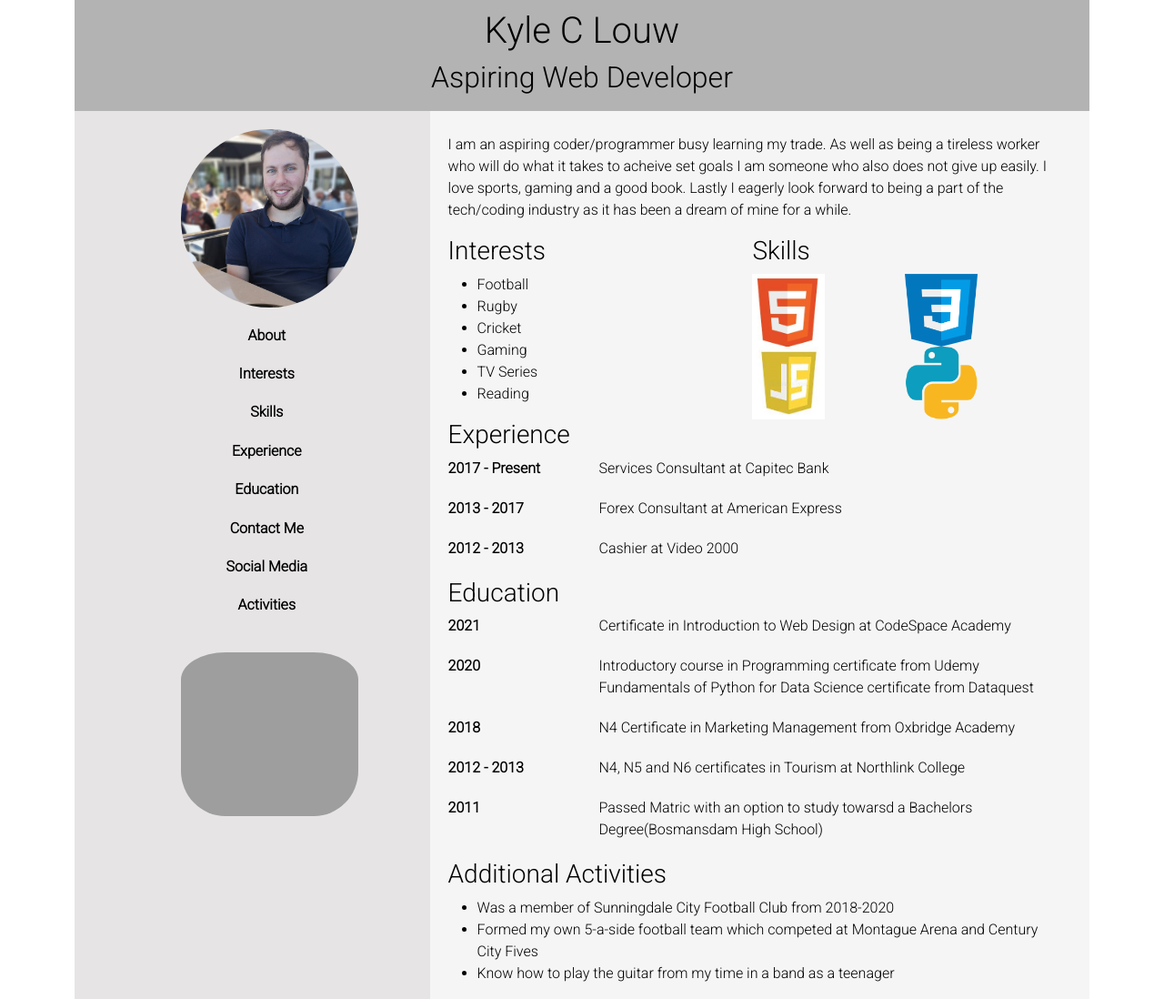
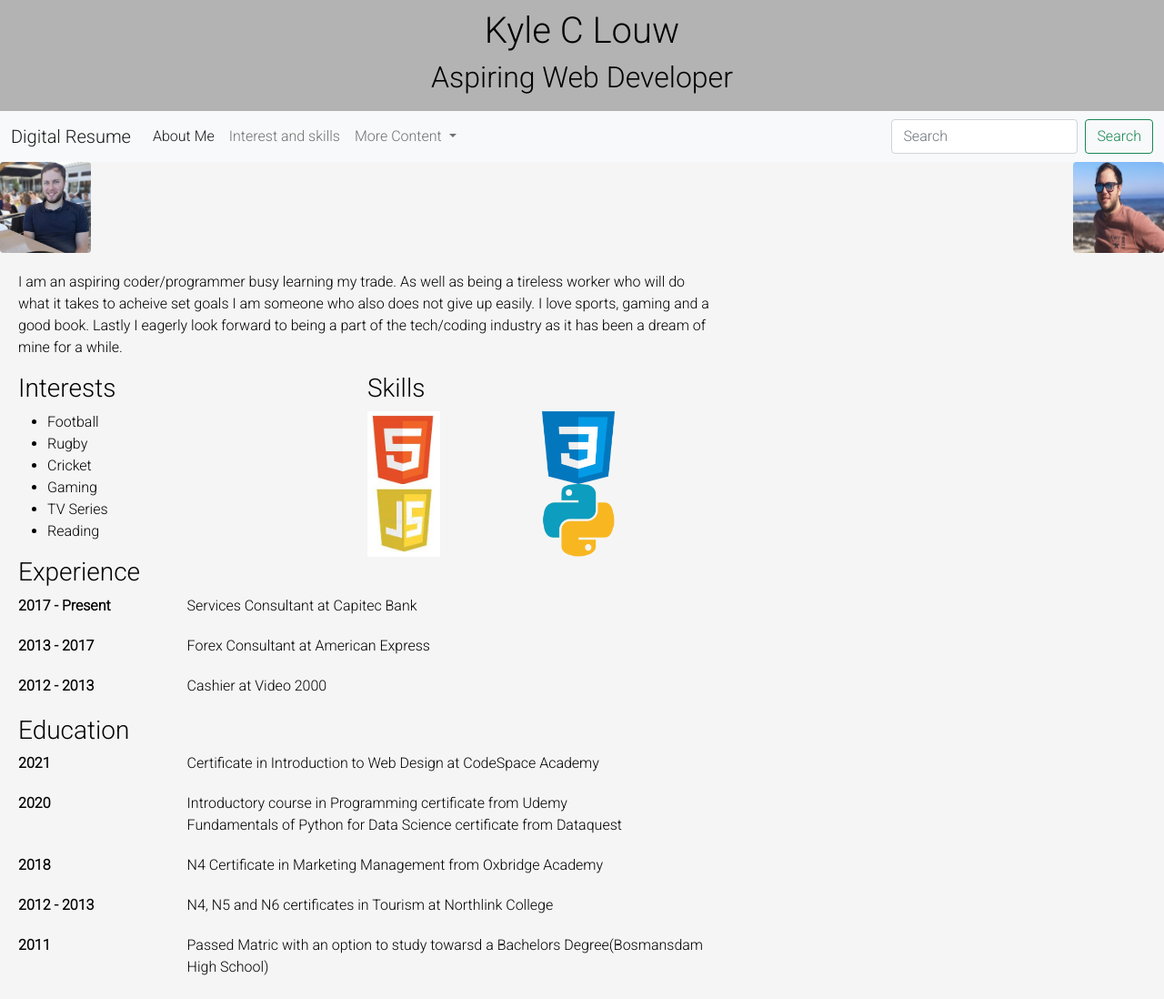
Before and after one commit to KCLouw/Intro-to-Web-Resume, a plain HTML site: page index.html in a window 1280 px wide. Shown: the top 1098 px of the page at 91% size. Drawn offline with nearby package versions, Linux system fonts and the light colour scheme; grey boxes are pictures that could not be loaded.

Commit message:
added bootstrap nav bar

```diff
--- a/index.html
+++ b/index.html
@@ -10,7 +10,7 @@
         <link rel="preconnect" href="https://fonts.gstatic.com">
         <link href="https://fonts.googleapis.com/css2?family=Roboto:wght@300&display=swap" rel="stylesheet">
     </head>
-    <body class="container">
+    <body>
         <header>
             <hgroup>
                 <h1>Kyle C Louw</h1>
@@ -20,10 +20,11 @@
             <!--Wrapper-->
             <div class="wrapper">
                 <!--Sidebar-->
-                <div class="sidebar">
-                    <!--Profile Image-->
+                <!--
+                <div class="sidebar"
+                    <!--Profile Image--
                     <img src="static/images/Me-min.jpg" alt="Picture of Kyle Louw" class="profile-img">
-                    <!--Menu-->
+                    <!--Menu--
                     <div class="menu">
                         <ul class="list">
                             <li class="list-item"><a href="#about-me" class="menu-item">About</a></li>
@@ -44,8 +45,44 @@
                         </picture>
                     </div>
                 </div>
-
+                -->
+                <nav class="navbar navbar-expand-lg navbar-light bg-light">
+                    <div class="container-fluid">
+                      <a class="navbar-brand" href="#">Digital Resume</a>
+                      <button class="navbar-toggler" type="button" data-bs-toggle="collapse" data-bs-target="#navbarSupportedContent" aria-controls="navbarSupportedContent" aria-expanded="false" aria-label="Toggle navigation">
+                        <span class="navbar-toggler-icon"></span>
+                      </button>
+                      <div class="collapse navbar-collapse" id="navbarSupportedContent">
+                        <ul class="navbar-nav me-auto mb-2 mb-lg-0">
+                          <li class="nav-item">
+                            <a class="nav-link active" aria-current="page" href="#about-me">About Me</a>
+                          </li>
+                          <li class="nav-item">
+                            <a class="nav-link" href="#interests">Interest and skills</a>
+                          </li>
+                          <li class="nav-item dropdown">
+                            <a class="nav-link dropdown-toggle" href="#" id="navbarDropdown" role="button" data-bs-toggle="dropdown" aria-expanded="false">
+                              More Content
+                            </a>
+                            <ul class="dropdown-menu" aria-labelledby="navbarDropdown">
+                              <li><a class="dropdown-item" href="#experience">Experience</a></li>
+                              <li><a class="dropdown-item" href="#education">Education</a></li>
+                              <li><a class="dropdown-item" href="#activities">Additional Activities</a></li>
+                              <li><hr class="dropdown-divider"></li>
+                              <li><a class="dropdown-item" href="#contact-me">Contact Me</a></li>
+                            </ul>
+                          </li>
+                        </ul>
+                        <form class="d-flex">
+                          <input class="form-control me-2" type="search" placeholder="Search" aria-label="Search">
+                          <button class="btn btn-outline-success" type="submit">Search</button>
+                        </form>
+                      </div>
+                    </div>
+                  </nav>
                 <!--Content Info-->
+                <img src="static/images/Me-min.jpg" class="rounded float-start" alt="Picture of Kyle Louw" width="100px">
+                <img src="static/images/Promenade Shoulders.jpg" class="rounded float-end" alt="Another Picture of Kyle Louw" width="100px" height="100px">
                 <div class="content-info">
                     <section id="about-me">
                         <div>
--- a/static/css/stylesheet.css
+++ b/static/css/stylesheet.css
@@ -1,7 +1,6 @@
 html,
 body {
   font-family: Roboto, sans-serif;
-  margin: 0;
   color: black;
   scroll-behavior: smooth;
 }
@@ -13,9 +12,8 @@ header {
 }
 .wrapper {
   width: 100%;
-  display: inline-flex;
   background-color: whitesmoke;
-  background-image: image(Promenade Full);
+  margin-bottom: 0px;
 }
 .sidebar {
   width: 35%;
@@ -25,13 +23,16 @@ header {
   margin-top: 25px;
   width: 60%;
   margin-left: 20px;
+  clear: both;
+  padding-top: 20px;
 }
 .profile-img {
-  width: 50%;
+  width: 20%;
   border-radius: 50%;
-  margin-left: 30%;
+  margin-left: 10%;
   margin-right: 25%;
   margin-top: 20px;
+  margin-bottom: 10px;
 }
 .list {
   list-style-type: none;
@@ -46,6 +47,7 @@ header {
   padding: 10px;
 }
 footer {
+  margin-top: 0%;
   text-align: center;
   background-color: #b3b3b3;
   color: black;
@@ -119,6 +121,7 @@ a.menu-item:hover {
     margin-right: 10px;
     margin-left: 2%;
     display: block;
+    margin-bottom: 0%;
   }
   .list-item{
     margin-right: 20px;
@@ -134,6 +137,7 @@ a.menu-item:hover {
     margin-right: 10px;
     margin-left: 2%;
     display: block;
+    margin-bottom: 0%;
   }
   .logoContainer > img{
     width: 40px;
@@ -151,4 +155,7 @@ a.menu-item:hover {
     margin-right: 25%;
     padding-top: 20px;
   }
+  footer{
+    margin-top: 0%;
+  }
 }
```
